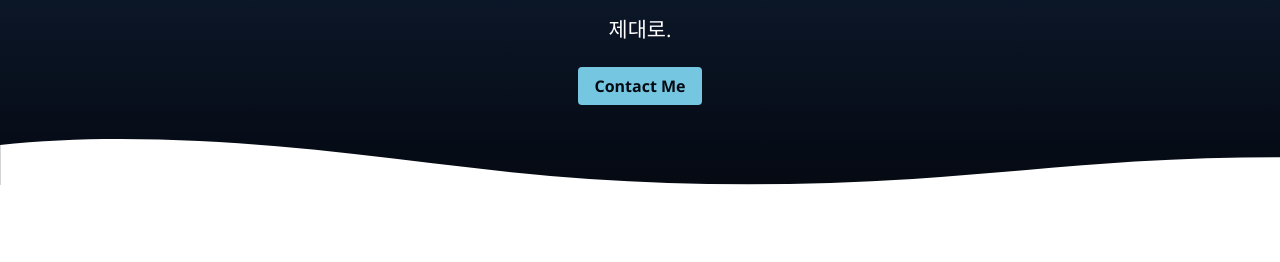
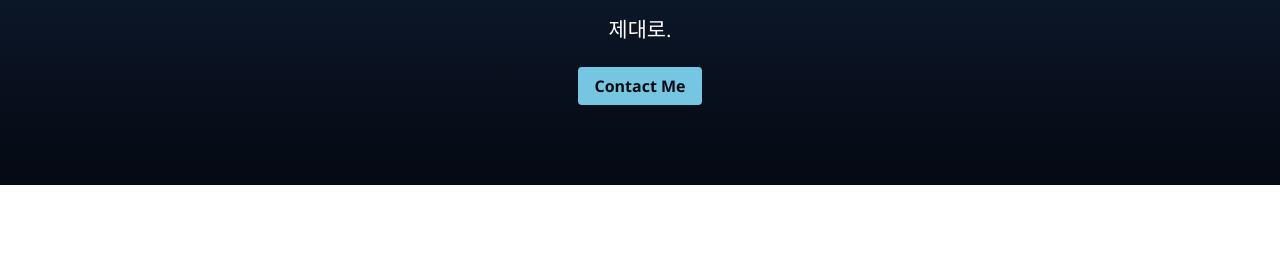
Before and after one commit to leebohyeong/portfolio, a website built with Vite: page index.html in a window 1280 px wide. Shown: the part 496-758 px from the top of the page. Built offline with nearby package versions, Linux system fonts and the light colour scheme; files whose address does not match are found by name; a web font is replaced by a local one; what typeit would draw is missing.

Commit message:
home css 수정

```diff
--- a/src/assets/scss/app.scss
+++ b/src/assets/scss/app.scss
@@ -189,19 +189,19 @@
         }
     }
 
-    &::after {
-        content: '';
-        position: absolute;
-        bottom: 0;
-        left: 0;
-        width: calc(121% + 1.3px);
-        height: 50px;
-        overflow: hidden;
-        line-height: 0;
-        transform: rotate(180deg);
-        background-color: var(--color-white);
-        mask: var(--divider-single-wave);
-    }
+    // &::after {
+    //     content: '';
+    //     position: absolute;
+    //     bottom: 0;
+    //     left: 0;
+    //     width: calc(121% + 1.3px);
+    //     height: 50px;
+    //     overflow: hidden;
+    //     line-height: 0;
+    //     transform: rotate(180deg);
+    //     background-color: var(--color-white);
+    //     mask: var(--divider-single-wave);
+    // }
 }
 
 /* About */
```
Also changed, not shown: docs/index.html (+2 -2 lines), docs/assets/index-B6dcD2ZL.js (renamed from docs/assets/index-8ybm0eRd.js), docs/assets/index-K2VeG2KC.css (added), docs/assets/index-xVvaQROY.css (deleted).
